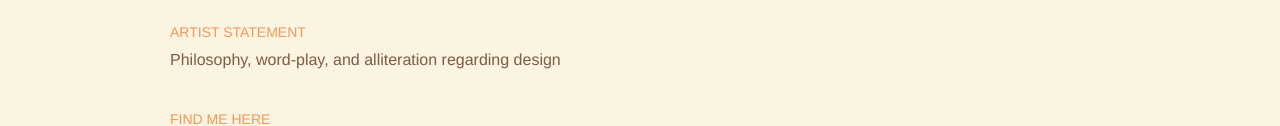
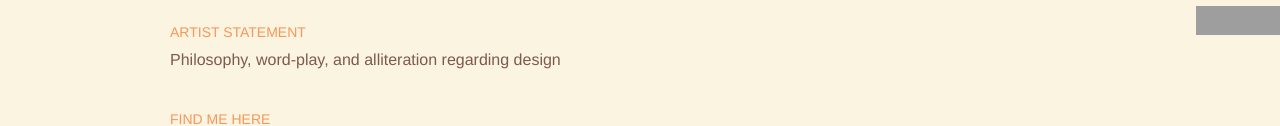
Before and after one commit to mapk/mud, a plain HTML site: page index.html in a window 1280 px wide. Shown: the part 354-480 px from the top of the page. Drawn offline with nearby package versions, Linux system fonts and the light colour scheme; grey boxes are pictures that could not be loaded; a script that the page names is missing.

Commit message:
added CSSLight ribbon

```diff
--- a/index.html
+++ b/index.html
@@ -73,6 +73,7 @@ function woopraReady(tracker) {
 	<div class="csswinner"><a href="http://www.csswinner.com/details/mark-uraine-design/4165/" target="_blank">markurainedesign.com</a></div>
 	<div class="cssdesignawards"><a href="http://www.cssdesignawards.com/search.php?search_term=mark+uraine&search=search" target="_blank">markurainedesign.com</a></div>
 	<div class="opl"><a href="http://onepagelove.com/mark-uraine-design" target="_blank">markurainedesign.com</a></div>
+	<div class="csslight"><a href="http://www.csslight.com/user/detail/Mark-Uraine-Design_4942" title="CSS Light" style="width:84px;height:29px;position:fixed;top:360px;right:0px;z-index:99999;text-indent:-9999px;background: url(http://www.csslight.com/ribbons/small-csslight-ribbon-black-right.png) no-repeat;" target="_blank">CSS Light Web Gallery</a></div>
 
 	<!-- Primary Page Layout
 	================================================== -->
```
